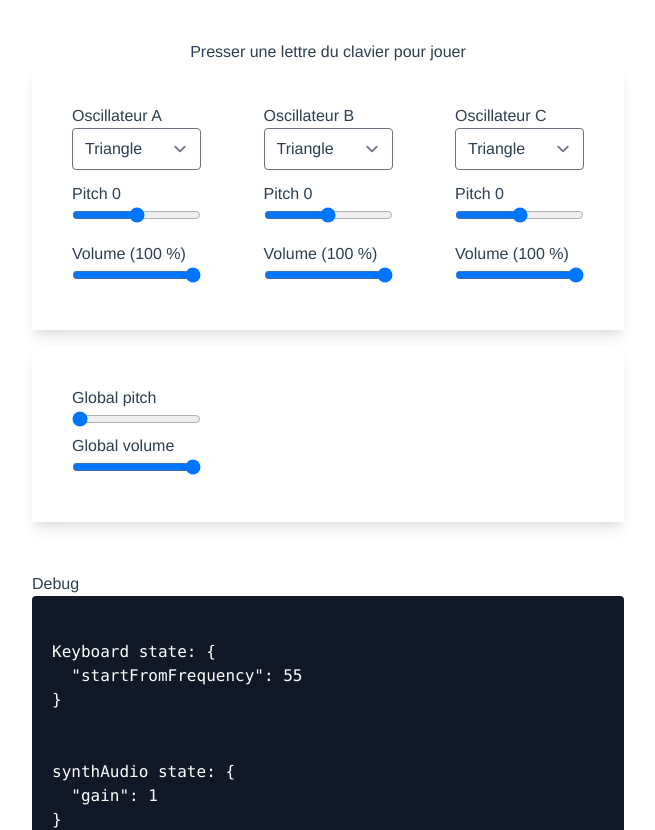
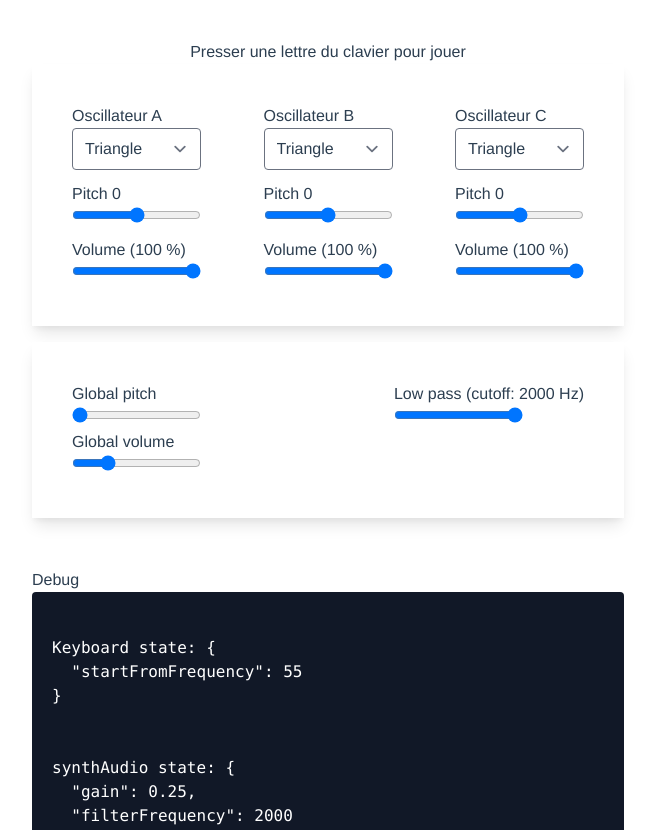
Before and after one commit to yann-yinn/vue3-synth, a Vue app: page / in a window 1280 px wide. Shown: the top 830 px of the page, without its empty margins (312-967 px from the left). Built offline with nearby package versions, Linux system fonts and the light colour scheme.

Commit message:
ajout d'un filtre low pass

```diff
--- a/src/components/Oscillator.vue
+++ b/src/components/Oscillator.vue
@@ -10,7 +10,7 @@
     <input type="range" min="-24" max="24" v-model="oscillator.state.pitch" />
   </div>
 
-  <div class="mt-3">
+  <div class="mt-2">
     <p>Volume ({{ (oscillator.state.gain * 100).toFixed(0) }} %)</p>
     <input
       style="color: red"
@@ -48,8 +48,8 @@ export default defineComponent({
     // Mettre à jour la note jouée par l'oscillateur quand la fréquence calculée change
     watch(
       () => keyboard.state.frequency,
-      (frequency) => {
-        oscillator.state.frequency = frequency;
+      (value) => {
+        oscillator.state.frequency = value;
       }
     );
 
--- a/src/components/Synth.vue
+++ b/src/components/Synth.vue
@@ -4,7 +4,7 @@
     <div
       class="flex flex-col md:flex-row justify-between bg-white shadow-lg p-10"
     >
-      <div class="">
+      <div>
         <h2>Oscillateur A</h2>
         <Oscillator defaultWaveForm="triangle" />
       </div>
@@ -18,7 +18,8 @@
       </div>
     </div>
 
-    <div class="p-10 mt-4 bg-white shadow-lg">
+    <div class="p-10 mt-4 bg-white shadow-lg flex justify-between">
+      <div>
         <div>
           <p>Global pitch</p>
           <input @input="handlePitch" type="range" min="55" max="220" />
@@ -34,6 +35,18 @@
           />
         </div>
       </div>
+      <div>
+        <p>Low pass (cutoff: {{ synthAudio.state.filterFrequency }} Hz)</p>
+        <input
+          v-model="synthAudio.state.filterFrequency"
+          type="range"
+          min="20"
+          max="2000"
+        />
+      </div>
+    </div>
+
+    <div id="oscilloscope" />
 
     <h2 style="padding-top: 50px">Debug</h2>
     <pre class="bg-gray-900 text-white p-5 rounded">
--- a/src/composables/useSynthAudio.ts
+++ b/src/composables/useSynthAudio.ts
@@ -4,11 +4,29 @@ import { UseSynthAudioState } from "@/types";
 // audioContext and global audio Nodes
 const audioContext = new AudioContext();
 const globalGainNode = audioContext.createGain();
-globalGainNode.connect(audioContext.destination);
+const filterNode = audioContext.createBiquadFilter();
+globalGainNode.connect(filterNode);
+filterNode.connect(audioContext.destination);
 
 const state = reactive({
-  gain: 1,
+  gain: 0.25,
+  filterFrequency: 2000,
 });
+
+filterNode.type = "lowpass";
+filterNode.frequency.setValueAtTime(
+  state.filterFrequency,
+  audioContext.currentTime
+);
+
+globalGainNode.gain.value = state.gain;
+
+watch(
+  () => state.filterFrequency,
+  (value: number) => {
+    filterNode.frequency.setValueAtTime(value, audioContext.currentTime);
+  }
+);
 
 watch(
   () => state.gain,
@@ -24,7 +42,8 @@ watch(
 export default function useSynthAudio(): {
   audioContext: AudioContext;
   globalGainNode: GainNode;
+  filterNode: BiquadFilterNode;
   state: UseSynthAudioState;
 } {
-  return { audioContext, globalGainNode, state };
+  return { audioContext, globalGainNode, state, filterNode };
 }
--- a/src/composables/useSynthOscillator.ts
+++ b/src/composables/useSynthOscillator.ts
@@ -20,6 +20,7 @@ export default function useOscillator(): UseOscillatorReturn {
   // le gain de l'oscillateur au gain global du synthé, qui
   // est lui même connecté à la sortie audio de l'ordinateur.
   const oscillatorNode = audioContext.createOscillator();
+
   const gainNode = audioContext.createGain();
   gainNode.connect(globalGainNode);
 
--- a/src/types.ts
+++ b/src/types.ts
@@ -31,4 +31,5 @@ export interface UseKeyboardAsPianoReturn {
 
 export interface UseSynthAudioState {
   gain: number;
+  filterFrequency: number;
 }
```
Lines whose indentation alone changed are shown as unchanged.
